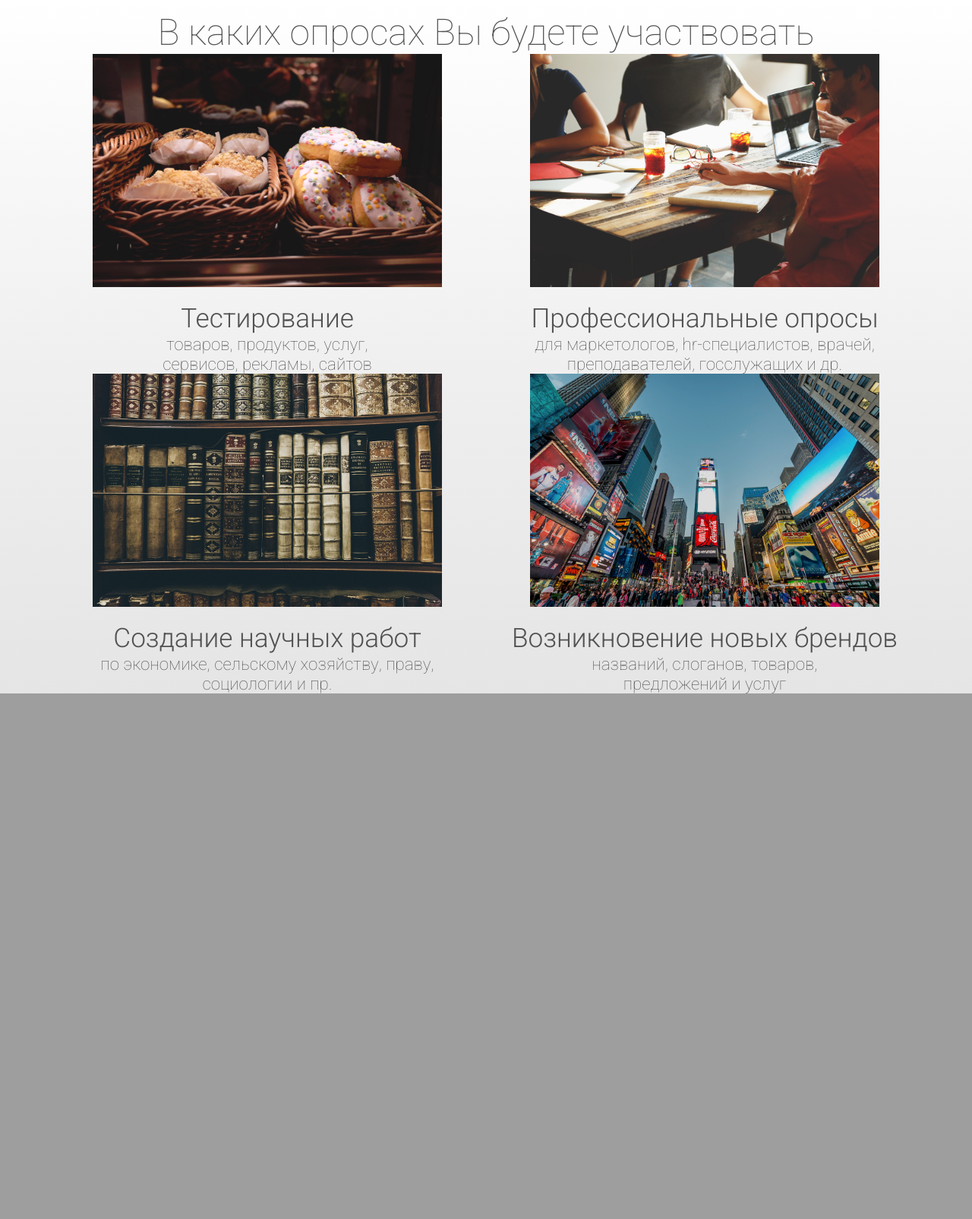
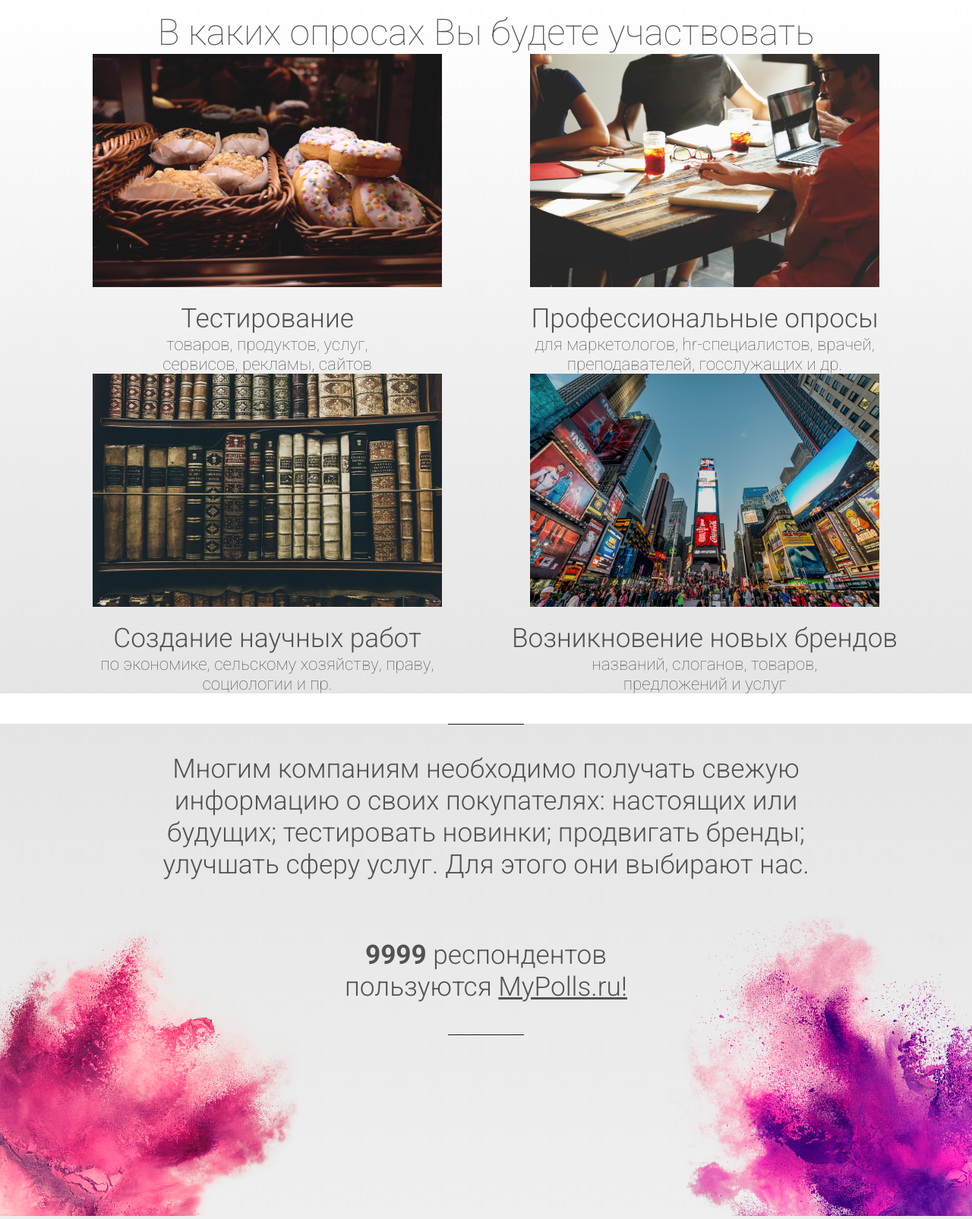
Before and after one commit to neoandrew1000/mypolls_respondents, a PHP site: page / in a window 1280 px wide. Shown: the part 423-2028 px from the top of the page at 76% size. Before the commit the page ends 1336 px from the top, so only its background shows below. Run offline with PHP 8.4, Linux system fonts and the light colour scheme; some libraries are stand-ins or nearby versions; grey boxes are pictures that could not be loaded.

Commit message:
add (section4) imgs & format

```diff
--- a/index.php
+++ b/index.php
@@ -8,9 +8,9 @@
 +++базовые заливки и фоны
 +++меню
 +__svg
-+__img
+++_img
 ___текст
-+__верстка
+++_верстка
 ___тестирование
 ___постобработка, анимация
 ___добавление форм
@@ -136,7 +136,24 @@ ___тестирование
 				</ul>
 			</div>
 		</div>
-		<div class="section" id="section4"></div>
+		<div class="section" id="section4">
+			<ul class="verticalFlex" id="baseSection4Ul">
+				<li class="hr"><div></div></li>
+				<li class="textSection4"><p>Многим компаниям необходимо получать свежую<br> информацию о своих покупателях: настоящих или <br>будущих; тестировать новинки; продвигать бренды;<br> улучшать сферу услуг. Для этого они выбирают нас.</p></li>
+				<li class="numberOfResp">
+					<ul class="horizontalFlex">
+						<li><img src="img/color1.png" alt=""></li>
+						<li>
+							<ul class="verticalFlex">
+								<li><p><b>9999</b> респондентов <br> пользуются <u>MyPolls.ru!</u></p></li>
+								<li class="hr"><div></div></li>
+							</ul>
+						</li>
+						<li><img src="img/color2.png" alt=""></li>
+					</ul>
+				</li>
+			</ul>
+		</div>
 		<div class="section" id="section5"></div>
 		<div class="section" id="section6"></div>
 		<div class="section" id="section7"></div>
--- a/sass/build/css/style.css
+++ b/sass/build/css/style.css
@@ -89,7 +89,7 @@ a:focus:after {
   /* Safari */
   display: flex;
   /*отображает контейнер как блочный элемент*/
-  justify-content: space-between; }
+  justify-content: space-around; }
 
 #wrapMenu {
   width: 100%;
@@ -174,10 +174,6 @@ a:focus:after {
   width: 90%; }
 
 #section2 {
-  width: 100%;
-  height: 100%;
-  background: #ffffff;
-  /* Old browsers */
   background: -moz-linear-gradient(top, #ffffff 0%, #EFEFEF 100%);
   /* FF3.6-15 */
   background: -webkit-linear-gradient(top, #ffffff 0%, #EFEFEF 100%);
@@ -186,10 +182,6 @@ a:focus:after {
   /* W3C, IE10+, FF16+, Chrome26+, Opera12+, Safari7+ */ }
 
 #section3 {
-  width: 100%;
-  height: 100%;
-  background: #ffffff;
-  /* Old browsers */
   background: -moz-linear-gradient(top, #EFEFEF 0%, #e5e5e5 100%);
   /* FF3.6-15 */
   background: -webkit-linear-gradient(top, #EFEFEF 0%, #e5e5e5 100%);
@@ -198,22 +190,35 @@ a:focus:after {
   /* W3C, IE10+, FF16+, Chrome26+, Opera12+, Safari7+ */ }
 
 #section4 {
-  width: 100%;
-  height: 100%;
-  background: #ffffff;
-  /* Old browsers */
   background: -moz-linear-gradient(top, #e5e5e5 0%, #EFEFEF 100%);
   /* FF3.6-15 */
   background: -webkit-linear-gradient(top, #e5e5e5 0%, #EFEFEF 100%);
   /* Chrome10-25,Safari5.1-6 */
   background: linear-gradient(to bottom, #e5e5e5 0%, #EFEFEF 100%);
   /* W3C, IE10+, FF16+, Chrome26+, Opera12+, Safari7+ */ }
+  #section4 .numberOfResp {
+    width: 100%; }
+  #section4 #baseSection4Ul {
+    justify-content: flex-end;
+    margin-top: 40px; }
+  #section4 .horizontalFlex {
+    justify-content: space-between; }
+  #section4 p {
+    text-align: center;
+    font-weight: 300;
+    font-size: 220%;
+    padding-bottom: 7px; }
+  #section4 .hr {
+    width: 100px; }
+    #section4 .hr div {
+      height: 1px;
+      border-top: solid 1px #191919; }
+  #section4 img {
+    width: 400px; }
+  #section4 .textSection4 {
+    width: 80%; }
 
 #section5 {
-  width: 100%;
-  height: 100%;
-  background: #ffffff;
-  /* Old browsers */
   background: -moz-linear-gradient(top, #EFEFEF 0%, #ffffff 100%);
   /* FF3.6-15 */
   background: -webkit-linear-gradient(top, #EFEFEF 0%, #ffffff 100%);
--- a/sass/style.sass
+++ b/sass/style.sass
@@ -41,7 +41,7 @@
 	width: 100%
 	display: -webkit-flex; /* Safari */
 	display: flex; /*отображает контейнер как блочный элемент*/
-	justify-content: space-between
+	justify-content: space-around
 
 #wrapMenu
 	width: 100%
@@ -128,34 +128,53 @@
 		width: 90%
 
 #section2
-	width: 100%
-	height: 100%
-	background: #ffffff; /* Old browsers */
 	background: -moz-linear-gradient(top, #ffffff 0%, #EFEFEF 100%); /* FF3.6-15 */
 	background: -webkit-linear-gradient(top, #ffffff 0%,#EFEFEF 100%); /* Chrome10-25,Safari5.1-6 */
 	background: linear-gradient(to bottom, #ffffff 0%,#EFEFEF 100%); /* W3C, IE10+, FF16+, Chrome26+, Opera12+, Safari7+ */
 
 
 #section3
-	width: 100%
-	height: 100%
-	background: #ffffff; /* Old browsers */
 	background: -moz-linear-gradient(top, #EFEFEF 0%, #e5e5e5 100%); /* FF3.6-15 */
 	background: -webkit-linear-gradient(top, #EFEFEF 0%,#e5e5e5 100%); /* Chrome10-25,Safari5.1-6 */
 	background: linear-gradient(to bottom, #EFEFEF 0%,#e5e5e5 100%); /* W3C, IE10+, FF16+, Chrome26+, Opera12+, Safari7+ */
 
 #section4
-	width: 100%
-	height: 100%
-	background: #ffffff; /* Old browsers */
 	background: -moz-linear-gradient(top, #e5e5e5 0%, #EFEFEF 100%); /* FF3.6-15 */
 	background: -webkit-linear-gradient(top, #e5e5e5 0%, #EFEFEF 100%); /* Chrome10-25,Safari5.1-6 */
 	background: linear-gradient(to bottom, #e5e5e5 0%, #EFEFEF 100%); /* W3C, IE10+, FF16+, Chrome26+, Opera12+, Safari7+ */
 
+	.numberOfResp
+		width: 100%
+
+
+	#baseSection4Ul
+		justify-content: flex-end
+		margin-top: 40px
+
+	.horizontalFlex
+		justify-content: space-between
+
+
+	p
+		text-align: center
+		font-weight: 300
+		font-size: 220%
+		padding-bottom: 7px
+
+	.hr
+		width: 100px
+
+		div
+			height: 1px
+			border-top: solid 1px $d-d-gray
+
+	img
+		width: 400px
+
+	.textSection4
+		width: 80%
+
 #section5
-	width: 100%
-	height: 100%
-	background: #ffffff; /* Old browsers */
 	background: -moz-linear-gradient(top, #EFEFEF 0%, #ffffff 100%); /* FF3.6-15 */
 	background: -webkit-linear-gradient(top, #EFEFEF 0%, #ffffff 100%); /* Chrome10-25,Safari5.1-6 */
 	background: linear-gradient(to bottom, #EFEFEF 0%, #ffffff 100%); /* W3C, IE10+, FF16+, Chrome26+, Opera12+, Safari7+ */
```
Also changed, not shown: img/color1.png (added), img/color2.png (added).
